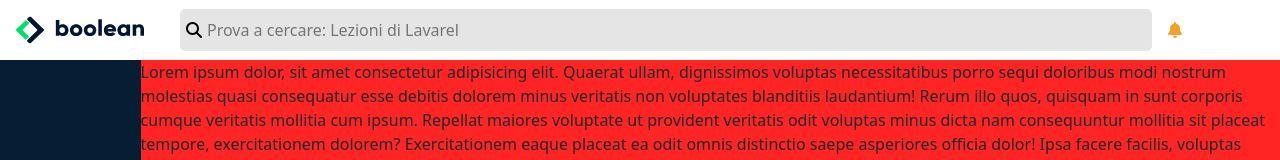
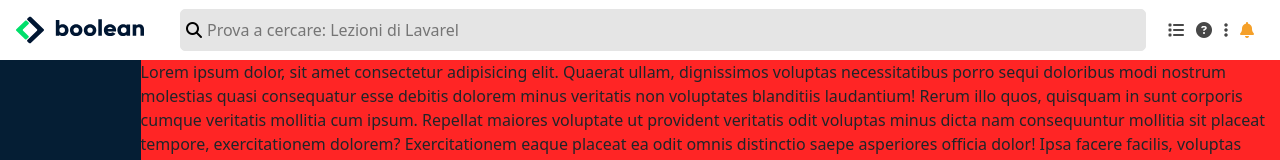
Before and after one commit to ItsKristian01/html-css-bootstrap-dashboard, a plain HTML site: page index.html in a window 1280 px wide. Shown: the top 160 px of the page. Drawn offline with nearby package versions, Linux system fonts and the light colour scheme.

Commit message:
add: hedear button icons

```diff
--- a/css/style.css
+++ b/css/style.css
@@ -79,22 +79,43 @@
     outline: none;
 }
 
+@media screen and (min-width:375px) {
+    .search-control {
+      width: 90%;
+    }
+
+    .search-control input {
+      width: 90%;
+    }
+ }
+
+/* ICONS */
+
 .icons {
     margin-left: 1rem;
 }
 
+.btn-remover {
+    background: none;
+	color: inherit;
+	border: none;
+}
+
 @media screen and (min-width:375px) {
-   .search-control {
-     width: 90%;
+   .btn-remover {
+    display: none;
    }
 
-   .search-control input {
-     width: 90%;
+   .btn-orange {
+     display: inline;
    }
-}
+ }
 
-/* ICONS */
-
+ @media screen and (min-width:992px) {
+    .btn-remover {
+        display: block;
+    }
+  }
 /* MAIN */
 
 .main {
--- a/index.html
+++ b/index.html
@@ -32,10 +32,22 @@
                 </div>
              <!-- /Search-bar -->
              <!-- Icons -->
-                <div class="icons">
-                    <a href=""><i class="fa-solid fa-bell" style="color: #f5a029;"></i>
-                    </a>
-                    <a href=""></a>
+                <div class="icons d-flex">
+                    <button class="btn-remover">
+                        <i class="fa-solid fa-list" style="color: #474747;"></i>
+                    </button>
+                    <button class="btn-remover">
+                        <i class="fa-solid fa-circle-question" style="color: #474747;"></i>
+                    </button>
+                    <button class="btn-remover">
+                        <a href="">
+                            <i class="fa-solid fa-ellipsis-vertical" style="color: #454545;"></i>
+                        </a>
+                    </button>
+                    <button class="btn-remover btn-orange">
+                        <a href=""><i class="fa-solid fa-bell" style="color: #f5a029;"></i>
+                        </a>
+                    </button>
                 </div>
             <!-- /Icons -->
         </nav>
```
